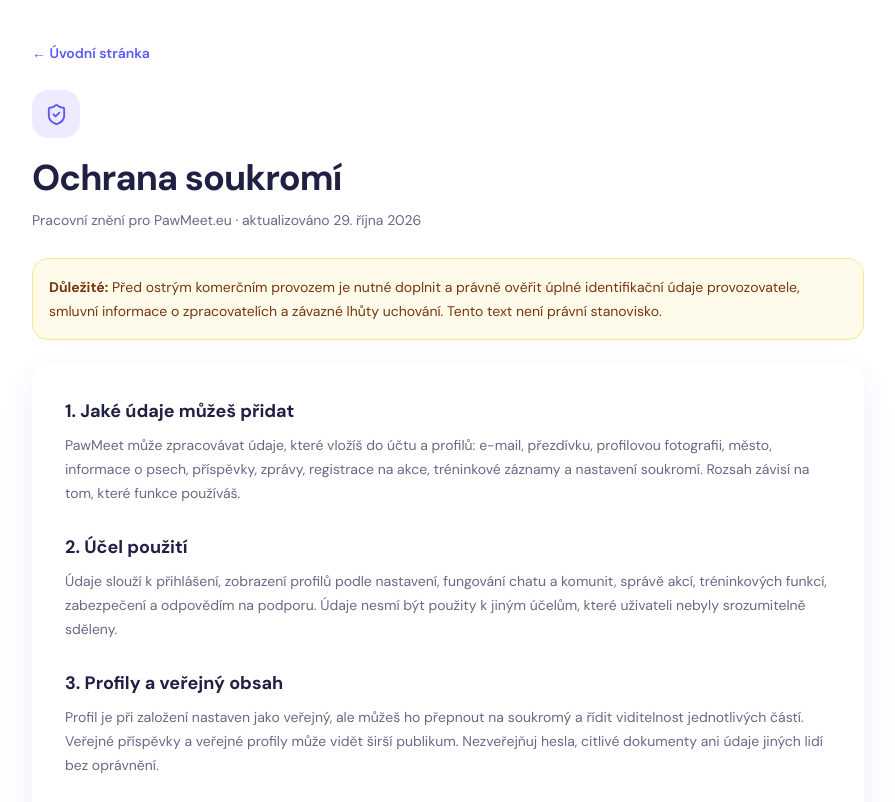
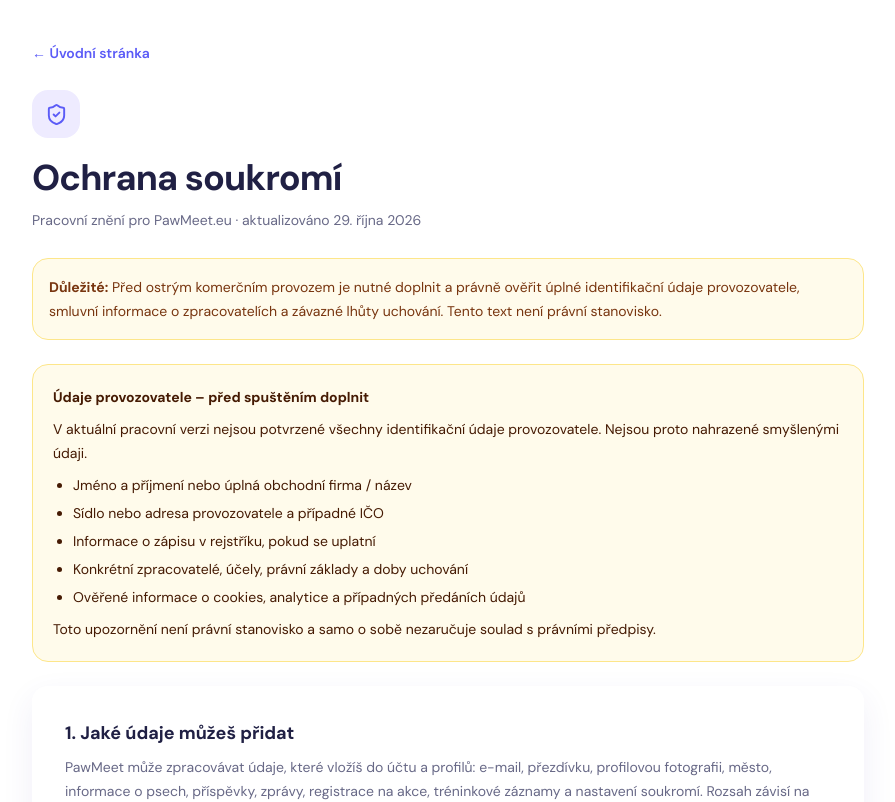
Before and after one commit to miroslavmanas94-blip/pawmeet.eu, a Next.js app: page /privacy in a window 1280 px wide. Shown: the top 802 px of the page, without its empty margins (192-1087 px from the left). Built offline with nearby package versions, Linux system fonts and the light colour scheme; no server answers.

Commit message:
Add operator and data-processing checklist to privacy page

```diff
--- a/app/privacy/page.tsx
+++ b/app/privacy/page.tsx
@@ -9,6 +9,18 @@ export default function PrivacyPage() {
       <h1 className="mt-5 text-4xl font-bold tracking-tight">Ochrana soukromí</h1>
       <p className="mt-3 text-sm text-[var(--pm-muted)]">Pracovní znění pro PawMeet.eu · aktualizováno 29. října 2026</p>
       <div className="mt-7 rounded-2xl border border-amber-200 bg-amber-50 p-4 text-sm leading-6 text-amber-900"><strong>Důležité:</strong> Před ostrým komerčním provozem je nutné doplnit a právně ověřit úplné identifikační údaje provozovatele, smluvní informace o zpracovatelích a závazné lhůty uchování. Tento text není právní stanovisko.</div>
+      <section className="mt-6 rounded-2xl border border-amber-200 bg-amber-50 p-5 text-sm leading-6 text-amber-950">
+        <h2 className="font-bold">Údaje provozovatele – před spuštěním doplnit</h2>
+        <p className="mt-2">V aktuální pracovní verzi nejsou potvrzené všechny identifikační údaje provozovatele. Nejsou proto nahrazené smyšlenými údaji.</p>
+        <ul className="mt-2 list-disc space-y-1 pl-5">
+          <li>Jméno a příjmení nebo úplná obchodní firma / název</li>
+          <li>Sídlo nebo adresa provozovatele a případné IČO</li>
+          <li>Informace o zápisu v rejstříku, pokud se uplatní</li>
+          <li>Konkrétní zpracovatelé, účely, právní základy a doby uchování</li>
+          <li>Ověřené informace o cookies, analytice a případných předáních údajů</li>
+        </ul>
+        <p className="mt-2">Toto upozornění není právní stanovisko a samo o sobě nezaručuje soulad s právními předpisy.</p>
+      </section>
       <div className="pawmeet-glass mt-6 space-y-7 rounded-2xl p-6 sm:p-8">
         <section><h2 className="text-lg font-bold">1. Jaké údaje můžeš přidat</h2><p className="mt-2 text-sm leading-6 text-[var(--pm-muted)]">PawMeet může zpracovávat údaje, které vložíš do účtu a profilů: e-mail, přezdívku, profilovou fotografii, město, informace o psech, příspěvky, zprávy, registrace na akce, tréninkové záznamy a nastavení soukromí. Rozsah závisí na tom, které funkce používáš.</p></section>
         <section><h2 className="text-lg font-bold">2. Účel použití</h2><p className="mt-2 text-sm leading-6 text-[var(--pm-muted)]">Údaje slouží k přihlášení, zobrazení profilů podle nastavení, fungování chatu a komunit, správě akcí, tréninkových funkcí, zabezpečení a odpovědím na podporu. Údaje nesmí být použity k jiným účelům, které uživateli nebyly srozumitelně sděleny.</p></section>
```
